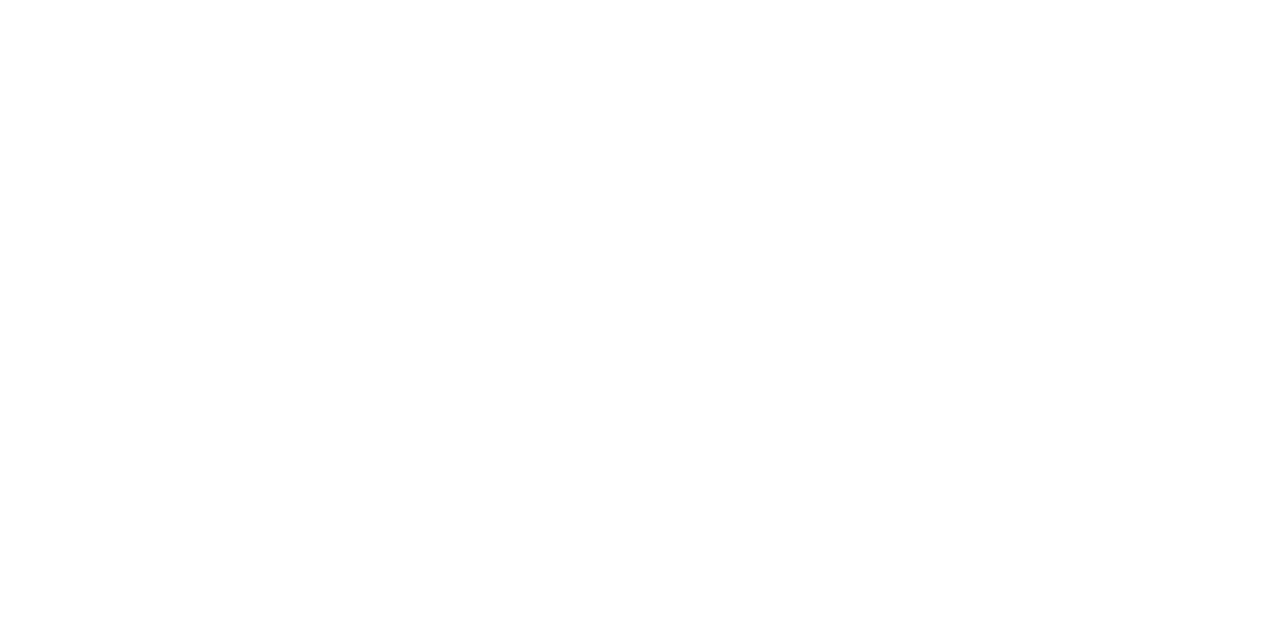
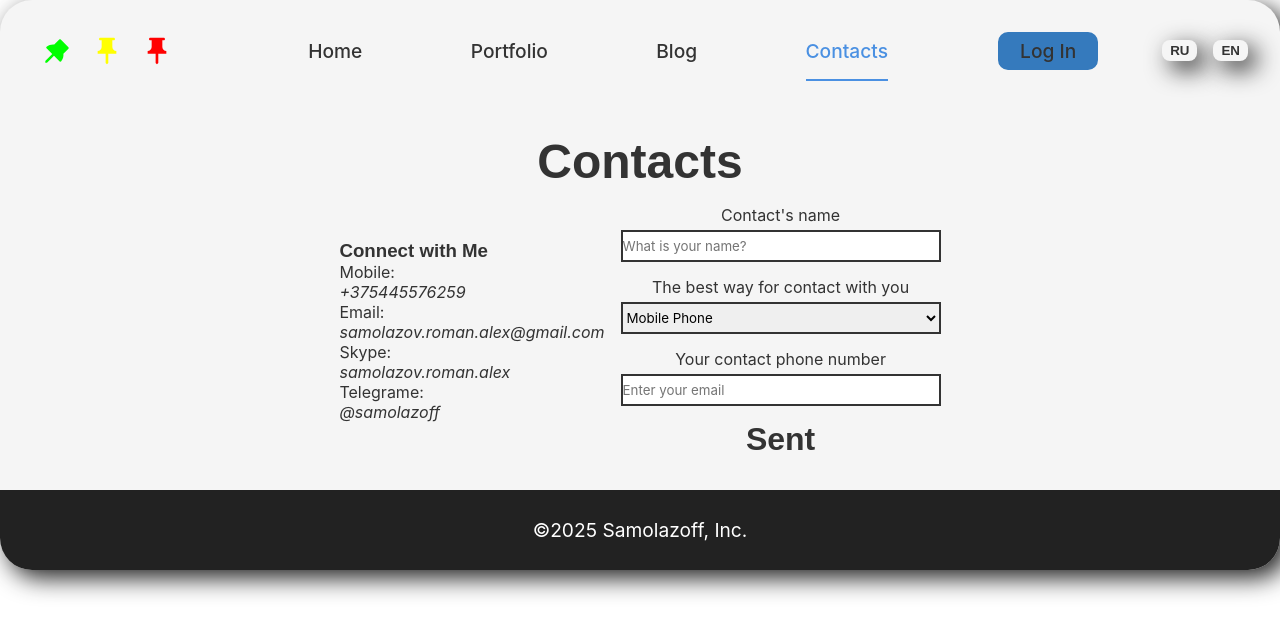
Before and after one commit to samolazoff/portfolio-samolazoff, a React (Vite) app in the folder frontend/: page /contacts in a window 1280 px wide. Before the commit this address had no page. Shown: the top 636 px of the page. Built offline with nearby package versions, Linux system fonts and the light colour scheme.

Commit message:
Create Page Contacts

```diff
--- a/frontend/src/App.jsx
+++ b/frontend/src/App.jsx
@@ -5,8 +5,10 @@
 
 import Layout from './layout/Layout';
 import Home from './pages/Home/Home';
+import ContactsPage from './pages/ContactsPage/ContactsPage';
 
 const App = () => {
+
     const [widthWindow, setWidthWindow] = useState(
         (window.innerWidth<992)?(true):(false)
     );
@@ -30,6 +32,7 @@
             <Routes>
                 <Route path='/' element={<Layout widthWindow={widthWindow}/>}>
                     <Route index element={<Home/>}></Route>
+                    <Route path='/contacts' element={<ContactsPage/>}></Route>
                 </Route>
             </Routes>
         </BrowserRouter>
--- /dev/null
+++ b/frontend/src/pages/ContactsPage/ContactsPage.jsx
@@ -0,0 +1,11 @@
+import React from 'react';
+
+import Contacts from '../../components/Contacts/Contacts';
+
+const ContactsPage = () => {
+    return (
+        <Contacts/>
+    );
+};
+
+export default ContactsPage;
--- a/frontend/src/pages/Home/Home.jsx
+++ b/frontend/src/pages/Home/Home.jsx
@@ -7,8 +7,8 @@
 const Home = () => {
     return (
         <>
-            {/* <AboutMe> </AboutMe> */}
-            {/* <Skills></Skills> */}
+            <AboutMe> </AboutMe>
+            <Skills></Skills>
             <Contacts></Contacts>
         </>
     )
```
